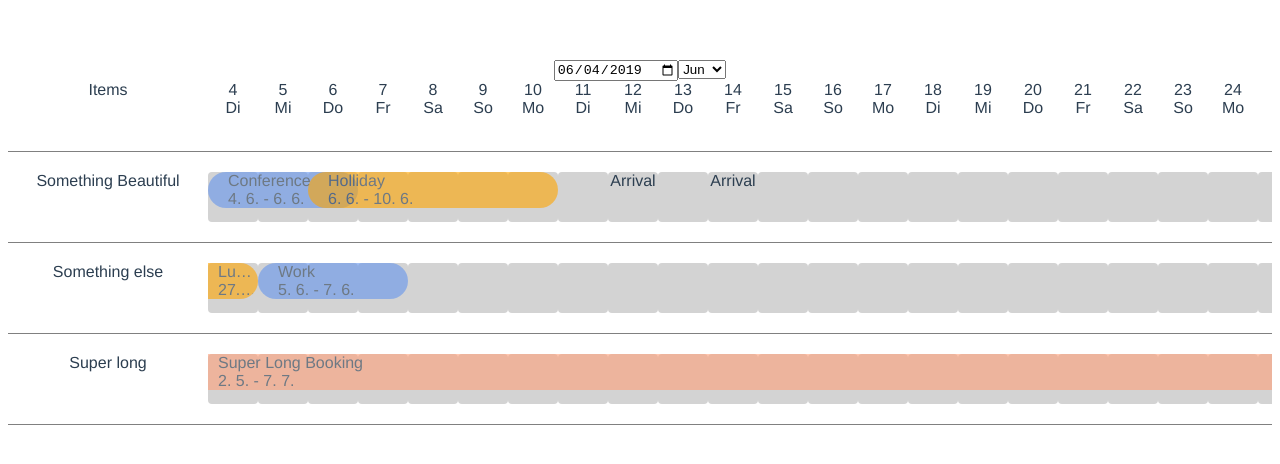
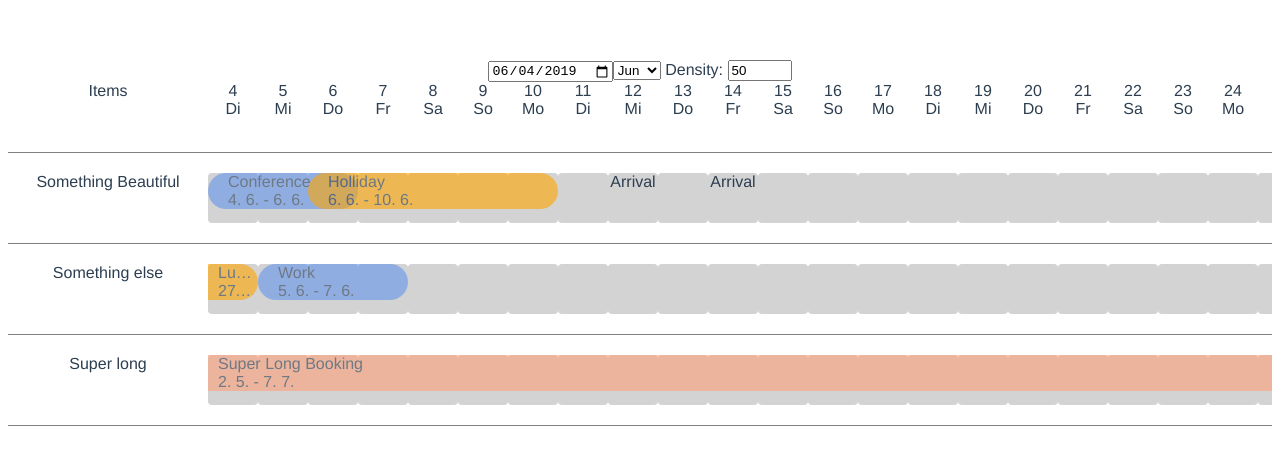
Before and after one commit to ewatch/vue-horizontal-calendar, a Vue app: page / in a window 1280 px wide. Shown: the top 464 px of the page. Built offline with nearby package versions, Linux system fonts and the light colour scheme.

Commit message:
calendar sync css vars and make cellWidth adjustable

```diff
--- a/src/components/Calendar.vue
+++ b/src/components/Calendar.vue
@@ -1,5 +1,5 @@
 <template>
-	<div class="outer">
+	<div class="outer" :style="cssVars">
 		<input
 			type="date"
 			:value="selectedDate && selectedDate.toISOString().split('T')[0]"
@@ -21,6 +21,14 @@
 				{{ monthName }}
 			</option>
 		</select>
+		Density:
+		<input
+			type="number"
+			min="10"
+			max="100"
+			:value="cellWidth"
+			@change="cellWidth = $event.target.value"
+		/>
 		<div class="wrapper">
 			<div class="label" v-if="calendarData.length > 0">Items</div>
 			<div class="cells">
@@ -79,13 +87,19 @@ export default {
 	data() {
 		return {
 			selectedDate: new Date(),
-			labelWidth: 200, // keep in sync with css var
-			cellWidth: 50, // keep in sync with css var
+			labelWidth: 200,
+			cellWidth: 50,
 			monthNames: dateHelper.monthNames,
 			monthIndex: this.date.getMonth()
 		};
 	},
 	computed: {
+		cssVars() {
+			return {
+				"--label-width": this.labelWidth + "px",
+				"--cell-width": this.cellWidth + "px"
+			};
+		},
 		dates: function() {
 			let dateArray = [];
 			let startDate = new Date(this.selectedDate);
@@ -119,14 +133,14 @@ export default {
 						const markDate = new Date(mark.date);
 
 						// same day?
-					if (
+						if (
 							markDate.getFullYear() === date.getFullYear() &&
 							markDate.getMonth() === date.getMonth() &&
 							markDate.getDate() === date.getDate()
-					) {
+						) {
 							marking = { id: mark.id, name: mark.name };
-					}
-				});
+						}
+					});
 				}
 
 				dateArray.push({ date, marking });
@@ -139,9 +153,6 @@ export default {
 </script>
 
 <style lang="scss">
-$labelWidth: 200px;
-$cellWidth: 50px;
-
 * {
 	box-sizing: border-box;
 }
@@ -154,7 +165,7 @@ $cellWidth: 50px;
 .wrapper {
 	display: flex;
 	position: relative;
-	padding-left: $labelWidth;
+	padding-left: var(--label-width);
 	padding-bottom: 20px;
 	margin-bottom: 20px;
 	border-bottom: 1px solid grey;
@@ -184,13 +195,13 @@ $cellWidth: 50px;
 	position: absolute;
 	left: 0;
 	top: 0;
-	width: $labelWidth;
+	width: var(--label-width);
 }
 
 .cell {
-	width: $cellWidth;
-	height: $cellWidth;
-	flex: 0 0 $cellWidth;
+	width: var(--cell-width);
+	height: 50px;
+	flex: 0 0 var(--cell-width);
 	background-color: lightgrey;
 	border-radius: 4px;
 
```
